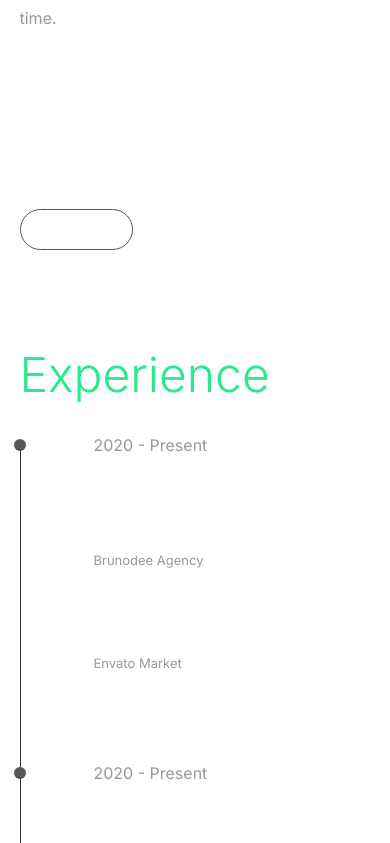
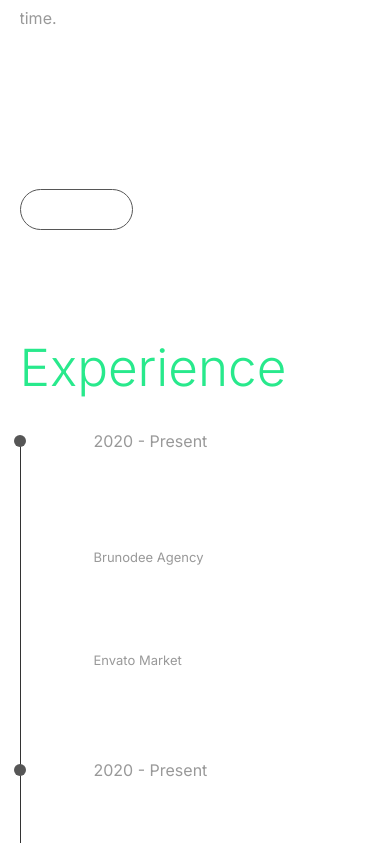
Before and after one commit to heytega/personal-portfolio, a React (Vite) app: page / in a window 390 px wide. Shown: the part 2501-3344 px from the top of the page. Built offline with nearby package versions, Linux system fonts and the light colour scheme.

Commit message:
modified the resume component

```diff
--- a/src/components/Resume.jsx
+++ b/src/components/Resume.jsx
@@ -6,7 +6,7 @@ const Resume = () => {
   return (
     <section className={Style.resumeContainer} id='resume'>
       <PageTag tag='resume' icon='fa-briefcase' />
-      <h1 className={Style.header}>
+      <h1>
         Education & <span>Experience</span>
       </h1>
       <div className={Style.resumeTimeline}>
--- a/src/components/Resume.module.css
+++ b/src/components/Resume.module.css
@@ -6,13 +6,13 @@
   padding-bottom: 0;
 }
 
-.header {
+/* .header {
   font-size: 48px;
   line-height: 48px;
   color: #fff;
   font-weight: 300;
   margin-bottom: 33px;
-}
+} */
 
 .resumeTimeline {
   position: relative;
@@ -77,3 +77,9 @@
   color: #999999;
   margin-bottom: 18px;
 }
+
+@media (max-width: 1200px) {
+  .resumeContainer {
+    padding: 70px 0;
+  }
+}
```
